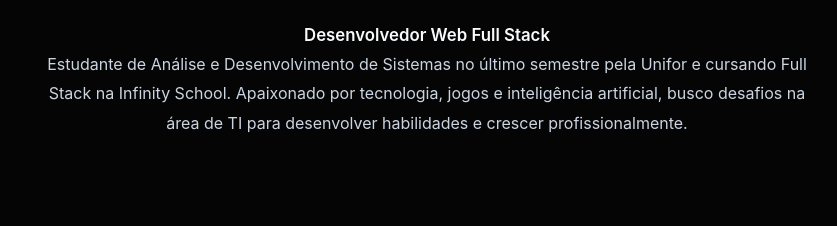
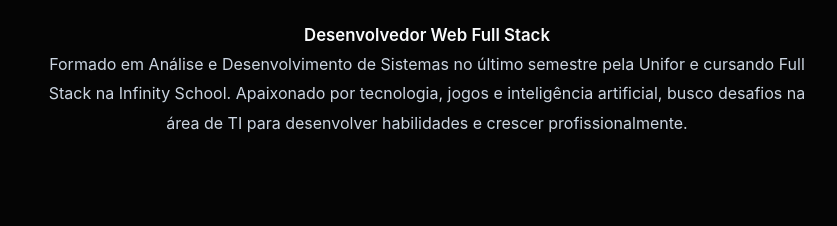
Before and after one commit to victorarlino/portf-lio, a plain HTML site: page index.html in a window 1280 px wide. Shown: the part 436-662 px from the top of the page, 213-1050 px from the left. Drawn offline with Linux system fonts and the light colour scheme.

Commit message:
Update education status in index.html

```diff
--- a/index.html
+++ b/index.html
@@ -27,7 +27,7 @@
                 <img src="minha foto.png" alt="Foto de Victor Arlino Duarte" class="profile-img">
                 <h1>Victor Arlino Duarte</h1>
                 <p>Desenvolvedor Web Full Stack</p>
-                <p>Estudante de Análise e Desenvolvimento de Sistemas no último semestre pela Unifor e cursando Full Stack na Infinity School. Apaixonado por tecnologia, jogos e inteligência artificial, busco desafios na área de TI para desenvolver habilidades e crescer profissionalmente.</p>
+                <p>Formado em Análise e Desenvolvimento de Sistemas no último semestre pela Unifor e cursando Full Stack na Infinity School. Apaixonado por tecnologia, jogos e inteligência artificial, busco desafios na área de TI para desenvolver habilidades e crescer profissionalmente.</p>
             </div>
         </section>
 
```
